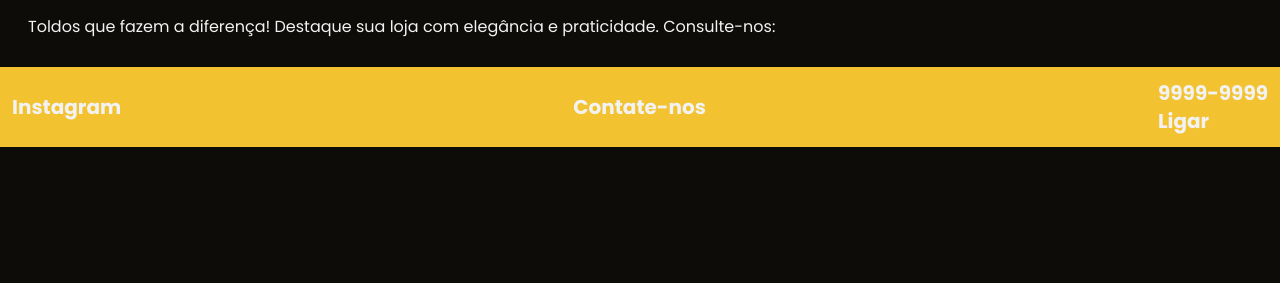
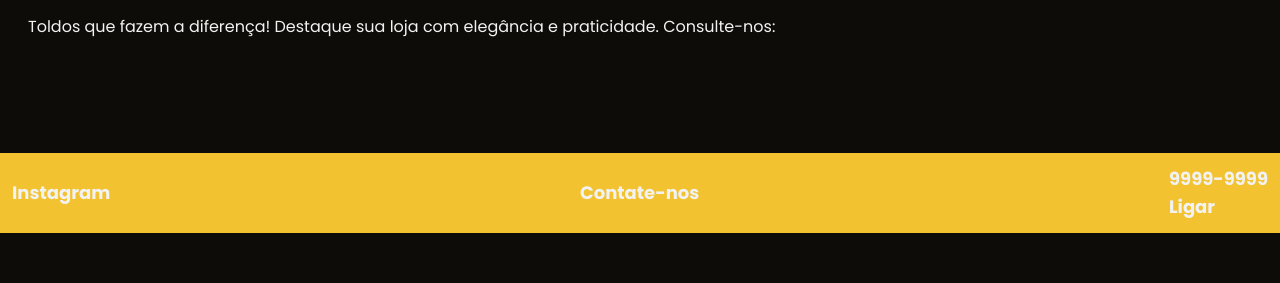
Before and after one commit to jotapeRP/toldos-barreiras, a React (Vite) app: page / in a window 1280 px wide. Shown: the part 2847-3130 px from the top of the page. Built offline with nearby package versions, Linux system fonts and the light colour scheme.

Commit message:
android bug

```diff
--- a/src/components/AboutUs.jsx
+++ b/src/components/AboutUs.jsx
@@ -40,7 +40,7 @@ const AboutUs = () => {
         <img
           src={toldoSelled}
           alt="Toldo de Toldos Barreiras"
-          className="w-full h-60 object-cover"
+          className="w-full h-52 object-cover"
         />
       </div>
       <a href="#page3">
--- a/src/components/Local.jsx
+++ b/src/components/Local.jsx
@@ -30,7 +30,7 @@ const Local = () => {
           praticidade. Consulte-nos:
         </p>
       </div>
-      <div className="flex bg-[#f2c230] justify-between items-center p-3 text-xl font-bold">
+      <div className="flex w-screen bg-[#f2c230] justify-between items-center p-3 text-lg font-bold absolute top-[75%]">
         <a href="https://www.instagram.com/" target="_blank">
           Instagram
         </a>
```
